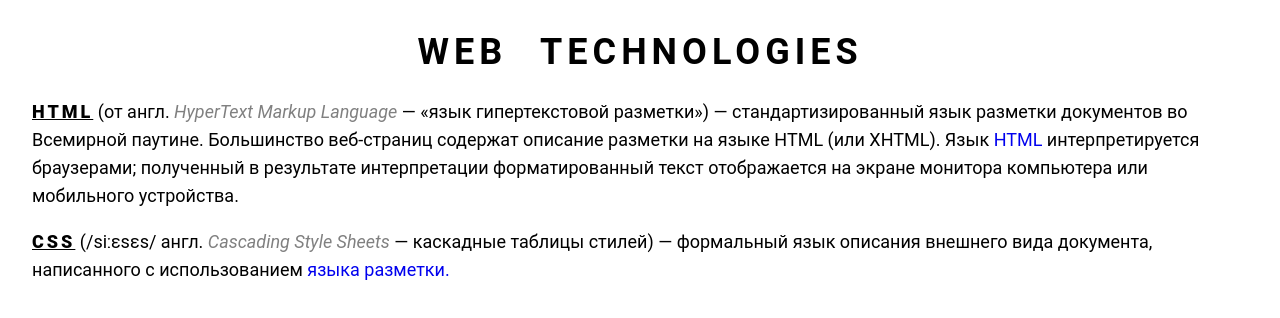
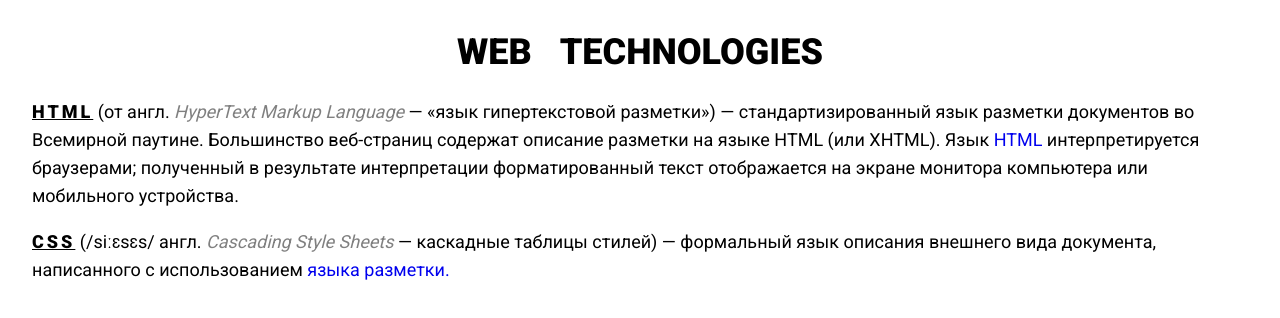
Before and after one commit to HITAND/JSlessons, a plain HTML site: page test1/index.html in a window 1280 px wide. Drawn offline with nearby package versions, Linux system fonts and the light colour scheme.

Commit message:
Update index.html

```diff
--- a/test1/index.html
+++ b/test1/index.html
@@ -9,6 +9,7 @@
       integrity="sha256-WAgYcAck1C1/zEl5sBl5cfyhxtLgKGdpI3oKyJffVRI="
       crossorigin="anonymous"
     />
+	 <link href="https://fonts.googleapis.com/css2?family=Roboto:wght@400;900&display=swap" rel="stylesheet">
 	 <style>
 		html{
 			font-family: Roboto,sans-serif;
@@ -17,13 +18,12 @@
 		*{
 			box-sizing: border-box;
 		}
-		section{
+		body{
 			margin:32px;
 		}
 		h1{
 			text-align: center;
 			word-spacing: 20px;
-			letter-spacing: 5px;
 			text-transform: uppercase;
 		}
 		p{
```
